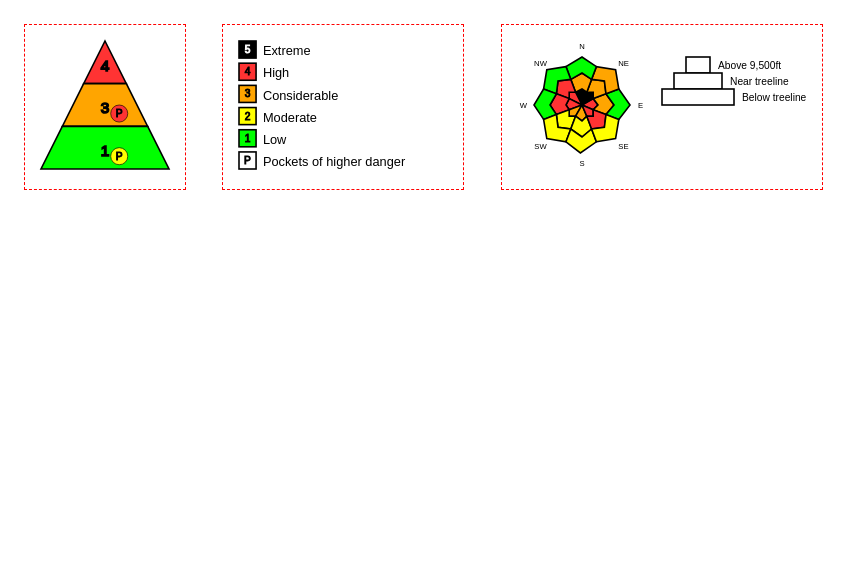
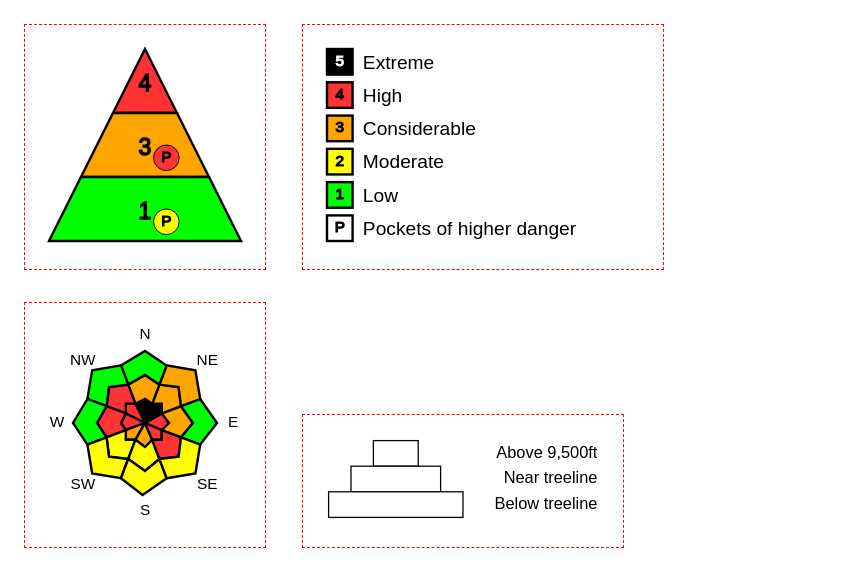
Before and after one commit to yemble/av-graphics, a website: page example.html in a window 1280 px wide. Shown: the whole page, without its empty margins (0-862 px from the left). Drawn offline with Linux system fonts and the light colour scheme.

Commit message:
seperated out elevation legend

```diff
--- a/example.html
+++ b/example.html
@@ -17,17 +17,20 @@
 
 			.graphic svg {
 				/* initial size; width will be set by lib */
-				height: 10em;
+				height: 15em;
 				width: 0;
 			}
 
 		</style>
 	</head>
 	<body class="force">
-		<section id="test">
+		<section id="pyramid">
 			<div class="graphic"><svg id="pyramid1"/></div>
 			<div class="graphic"><svg id="legend1"/></div>
+		<section id="rose">
+		</section>
 			<div class="graphic"><svg id="rose1"/></div>
+			<div class="graphic"><svg id="legend2" style="height: 8em" /></div>
 		</section>
 
 		<script type="text/javascript">
@@ -47,7 +50,7 @@
 				}
 			});
 
-			AvGraphics.drawLegend(document.getElementById('legend1'), {
+			AvGraphics.drawDangerLegend(document.getElementById('legend1'), {
 				"showPockets" : true
 			});
 
@@ -68,6 +71,15 @@
 				]
 			});
 
+			AvGraphics.drawElevationLegend(document.getElementById('legend2'), {
+				data : [
+					"above 9,500ft",
+					"near treeline",
+					"below treeline"
+				],
+				aspect: 5/2
+			});
+
 		</script>
 
 	</body>
--- a/src/avgraphics.js
+++ b/src/avgraphics.js
@@ -18,13 +18,13 @@ var AvGraphics = (function() {
 		parent.appendChild(child);
 	};
 
-	function setContainerSize(svg, aspectWidth, aspectHeight, defaultHeightStyle) {
+	function setContainerSize(svg, aspectRatio, defaultHeightStyle) {
 		var rect = svg.getBoundingClientRect();
 
 		if(rect.width > rect.height) {
 			// set height by aspect
 
-			var height = rect.width * aspectHeight / aspectWidth;
+			var height = rect.width / aspectRatio;
 			svg.style.height = height+'px';
 		}
 		else {
@@ -34,7 +34,7 @@ var AvGraphics = (function() {
 			}
 
 			// set width by aspect
-			var width = rect.height * aspectWidth / aspectHeight;
+			var width = rect.height * aspectRatio;
 			svg.style.width = width+'px';
 		}
 	};
@@ -115,10 +115,10 @@ var AvGraphics = (function() {
 			return danger;
 		},
 
-		drawPyramid: function(svg, config) {
-			console.log(['drawPyramid', svg, config]);
+		drawPyramid: function(svg, options) {
+			console.log(['drawPyramid', svg, options]);
 
-			var data = config.data;
+			var data = options.data;
 
 			var nLayers = sizeOfObject(data);
 
@@ -128,9 +128,11 @@ var AvGraphics = (function() {
 
 			var polys = [];
 
-			var xmax = 100, ymax = 100, margin = 10;
+			var aspect = options.aspect || 1/1;
 
-			setContainerSize(svg, 1, 1, '10em');
+			var xmax = 100*aspect, ymax = 100, margin = 10;
+
+			setContainerSize(svg, aspect, '10em');
 			svg.setAttribute('viewBox', '0 0 '+xmax+' '+ymax);
 
 			var fullHeight = ymax - margin*2;
@@ -220,7 +222,7 @@ var AvGraphics = (function() {
 						'x': poly.centre[0],
 						'y': poly.centre[1] + layerHeight/15,
 						'text-anchor': 'middle',
-						'style': 'dominant-baseline:central; font-size: 60%; stroke-width:1; stroke: ' + poly.textFore + '; fill: ' + poly.textFore
+						'style': 'dominant-baseline:middle; font-size: 60%; stroke-width:0.6; stroke: ' + poly.textFore + '; fill: ' + poly.textFore
 					}, poly.text)
 				);
 
@@ -248,7 +250,7 @@ var AvGraphics = (function() {
 							'x': circ.x,
 							'y': circ.y,
 							'text-anchor': 'middle',
-							'style': 'dominant-baseline:central; font-size: 40%; stroke-width:0.6; stroke: ' + poly.overlay.textFore + '; fill: ' + poly.overlay.textFore
+							'style': 'dominant-baseline:middle; font-size: 40%; stroke-width:0.5; stroke: ' + poly.overlay.textFore + '; fill: ' + poly.overlay.textFore
 						}, String(poly.overlay.text))
 					);
 				}
@@ -259,16 +261,18 @@ var AvGraphics = (function() {
 			// TODO: support elevation indications?
 		},
 
-		drawLegend: function(svg, config) {
-			console.log(['drawLegend', svg, config]);
+		drawDangerLegend: function(svg, options) {
+			console.log(['drawDangerLegend', svg, options]);
 
-			var nItems = 5 + (config.showPockets ? 1 : 0);
+			var nItems = 5 + (options.showPockets ? 1 : 0);
 
 			var rects = [];
 
-			var xmax = 150, ymax = 100, margin = 10;
+			var aspect = options.aspect || 3/2;
 
-			setContainerSize(svg, 3, 2, '10em');
+			var xmax = 100*aspect, ymax = 100, margin = 10;
+
+			setContainerSize(svg, aspect, '10em');
 			svg.setAttribute('viewBox', '0 0 '+xmax+' '+ymax);
 
 			var fullHeight = ymax - margin*2;
@@ -314,7 +318,7 @@ var AvGraphics = (function() {
 						'x': rect.x + rect.width / 2,
 						'y': rect.y + rect.height / 2,
 						'text-anchor': 'middle',
-						'style': 'dominant-baseline:central; font-size: 40%; stroke-width:0.6; stroke: ' + rect.textFore + '; fill: ' + rect.textFore
+						'style': 'dominant-baseline:middle; font-size: 40%; stroke-width:0.5; stroke: ' + rect.textFore + '; fill: ' + rect.textFore
 					}, String(rect.text))
 				);
 
@@ -323,16 +327,16 @@ var AvGraphics = (function() {
 						'x': rect.labelPos[0],
 						'y': rect.labelPos[1] + rect.height/15,
 						//'text-anchor': 'middle',
-						'style': 'dominant-baseline:central; font-size: 50%;'
+						'style': 'dominant-baseline:middle; font-size: 50%;'
 					}, initialCap(rect.labelText))
 				);
 			}
 		},
 
-		drawRose: function(svg, config) {
-			console.log(['drawRose', svg, config]);
+		drawRose: function(svg, options) {
+			console.log(['drawRose', svg, options]);
 
-			var data = config.data;
+			var data = options.data;
 
 			var nLayers = sizeOfObject(data);
 
@@ -342,9 +346,11 @@ var AvGraphics = (function() {
 
 			var polys = [], texts = [], rects = [];
 
-			var xmax = 200, ymax = 100, margin = 10, textMargin = 10;
+			var aspect = options.aspect || 1/1;
 
-			setContainerSize(svg, 2, 1, '10em');
+			var xmax = 100*aspect, ymax = 100, margin = 10, textMargin = 10;
+
+			setContainerSize(svg, aspect, '10em');
 			svg.setAttribute('viewBox', '0 0 '+xmax+' '+ymax);
 
 			var maxRadius = (ymax - textMargin*2 - margin*2) / 2;
@@ -430,24 +436,6 @@ var AvGraphics = (function() {
 			var eleHeight = maxRadius;
 			var eleMid = elex + eleWidth/2;
 
-			for(var i in data) {
-				i = parseInt(i);
-				var level = data[i];
-
-				var width = eleWidth * (i+1)/nLayers;
-				var height = eleHeight / nLayers;
-				var offx = eleMid - width/2;
-				var offy = eley + i*height;
-
-				rects.push({
-					x: offx, y: offy,
-					width: width, height: height,
-					fill: 'white',
-					labelPos: [offx+width+margin/2, offy+height/2],
-					labelText: level.title
-				});
-			}
-
 			removeChildren(svg);
 
 			for(var i in polys) {
@@ -470,6 +458,71 @@ var AvGraphics = (function() {
 				);
 			}
 
+			for(var i in texts) {
+				var text = texts[i];
+
+				appendChild(svg,
+					makeSVG('text', {
+						'x': text.centre[0],
+						'y': text.centre[1],
+						'text-anchor': 'middle',
+						'style': 'dominant-baseline: middle; font-size: 40%; text-transform: uppercase;'
+					}, text.text)
+				);
+			}
+
+			// TODO: elevation diagram
+		},
+
+		drawElevationLegend: function(svg, options) {
+			console.log(['drawElevationLegend', svg, options]);
+
+			var data = options.data;
+
+			var nLayers = data.length;
+
+			if(nLayers < 1) {
+				return;
+			}
+
+			var rects = [];
+
+			var aspect = options.aspect || 2/1;
+
+			var xmax = 100*aspect, ymax = 100, margin = 20;
+
+			setContainerSize(svg, aspect, '5em');
+			svg.setAttribute('viewBox', '0 0 '+xmax+' '+ymax);
+
+			var fullHeight = ymax - margin*2;
+			var fullWidth = xmax - margin*2;
+			var depth = fullHeight / nLayers;
+			var textRight = xmax - margin;
+
+			var eleWidth = fullWidth/2;
+			var eleHeight = fullHeight;
+			var eleMid = margin + eleWidth/2;
+
+			for(var i in data) {
+				i = parseInt(i);
+				var title = data[i];
+
+				var width = eleWidth * (i+1)/nLayers;
+				var height = eleHeight / nLayers;
+				var offx = eleMid - width/2;
+				var offy = margin + i*height;
+
+				rects.push({
+					x: offx, y: offy,
+					width: width, height: height,
+					fill: 'white',
+					labelY: offy+height/2,
+					labelText: title
+				});
+			}
+
+			removeChildren(svg);
+
 			for(var i in rects) {
 				var rect = rects[i];
 
@@ -485,28 +538,13 @@ var AvGraphics = (function() {
 
 				appendChild(svg,
 					makeSVG('text', {
-						'x': rect.labelPos[0],
-						'y': rect.labelPos[1],
-						//'text-anchor': 'middle',
-						'style': 'dominant-baseline:central; font-size: 40%;'
+						'y': rect.labelY,
+						'x': textRight,
+						'text-anchor': 'end',
+						'style': 'dominant-baseline: middle; font-size: 80%;'
 					}, initialCap(rect.labelText))
 				);
 			}
-
-			for(var i in texts) {
-				var text = texts[i];
-
-				appendChild(svg,
-					makeSVG('text', {
-						'x': text.centre[0],
-						'y': text.centre[1],
-						'text-anchor': 'middle',
-						'style': 'dominant-baseline:central; font-size: 30%; text-transform: uppercase;'
-					}, text.text)
-				);
-			}
-
-			// TODO: elevation diagram
 		}
 
 	};
```
Also changed, not shown: README.md.
